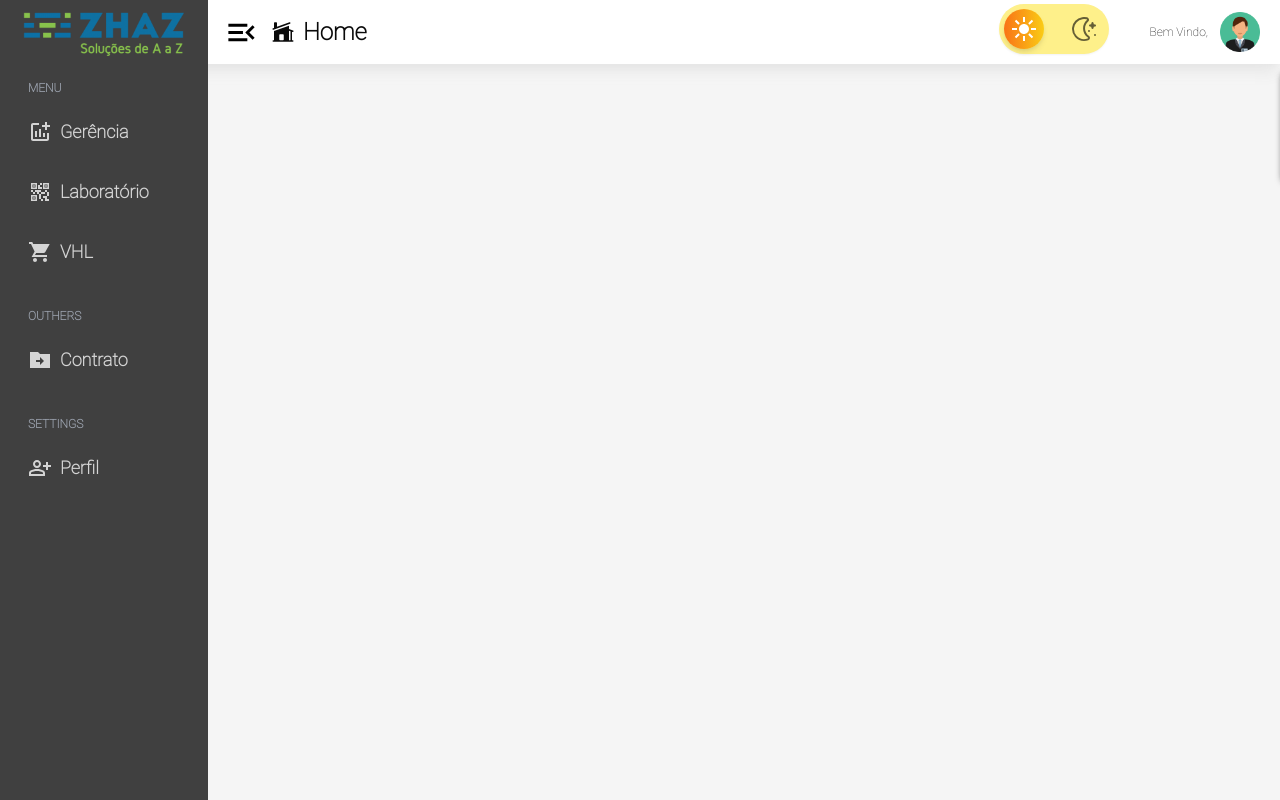
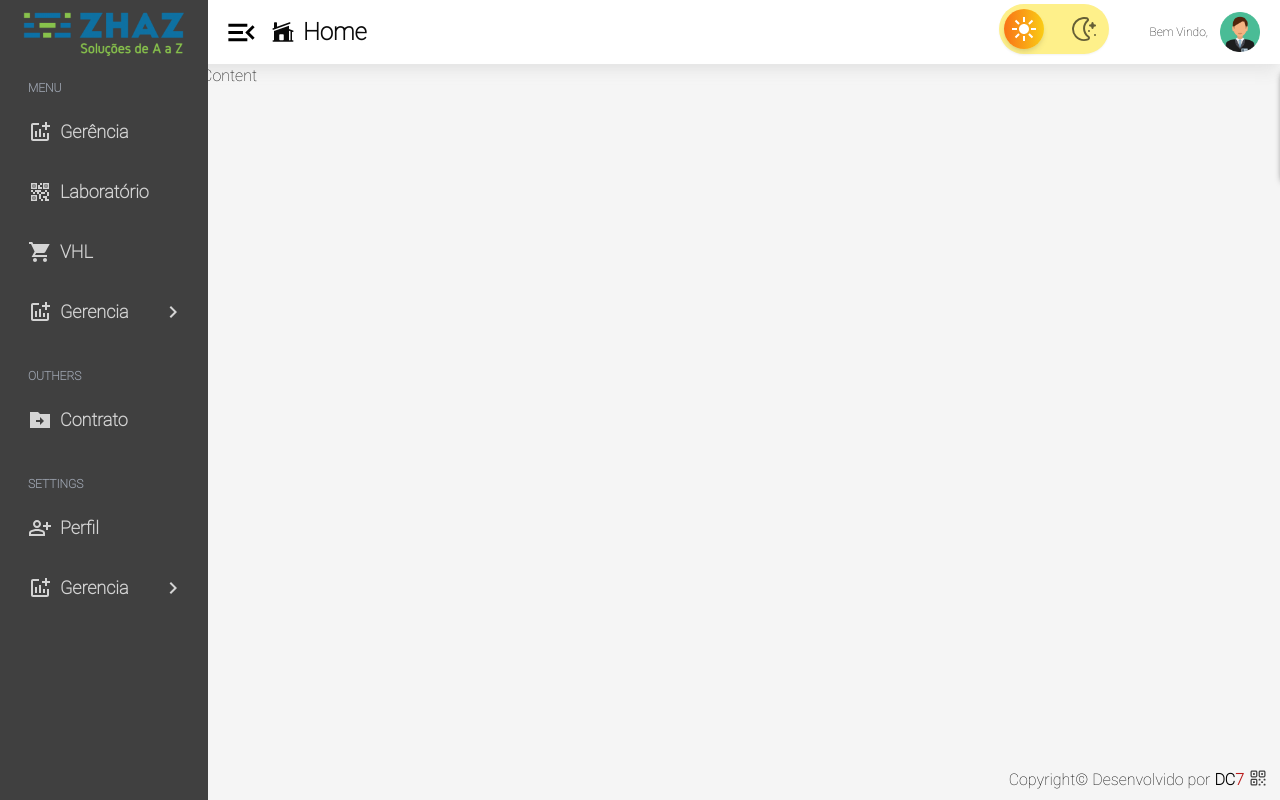
Before and after one commit to DiegoPCarvalho/NEW_ZHAZSYS, a Next.js app in the folder frontend/: page / in a window 1280 px wide. Both pictures are taken after a click on the button 33 px from the left and 32 px from the top of the page. Built offline with nearby package versions, Linux system fonts and the light colour scheme.

Commit message:
v1.0-finalizando_layout-25/10/2024

```diff
--- /dev/null
+++ b/frontend/src/app/HomePage.tsx
@@ -0,0 +1,12 @@
+import { IconeHome } from "@/components/icons/Index";
+import Layout from "@/components/template/Layout";
+
+export default function HomePage(){
+    return(
+        <Layout icone={IconeHome} texto="Home">
+                <div className="container">
+                    Content
+                </div>
+        </Layout>
+    )
+}
--- a/frontend/src/app/page.tsx
+++ b/frontend/src/app/page.tsx
@@ -1,15 +1,12 @@
 'use client'
-import { IconeHome } from "@/components/icons/Index";
-import Layout from "@/components/template/Layout";
 import { AppProvider } from "@/data/context/AppContext";
+import HomePage from "./HomePage";
 
 export default function Home() {
 
     return (
         <AppProvider>
-            <Layout icone={IconeHome} texto="Home">
-
-            </Layout>
+            <HomePage />
         </AppProvider>
     );
 }
--- a/frontend/src/components/template/Layout.tsx
+++ b/frontend/src/components/template/Layout.tsx
@@ -4,6 +4,7 @@ import Header from './header/Index';
 import useAppData from '@/data/hook/useAppData';
 import Menu from './menu';
 import MenuUser from './User/MenuUser';
+import Titulo from './header/Titulo';
 
 
 
@@ -38,8 +39,13 @@ export default function Layout(props: LayoutProps) {
                 `}>
                     <Header icone={props.icone} texto={props.texto} />
                 </div>
-                <div className='stick'>
+                <div className='flex flex-row h-full w-full'>
+                    {menu ? (
+                        <div className='flex lg:w-60 md:w-72'>
 
+                        </div>
+                    ) : false}
+                    <Content>{props.children}</Content>
                 </div>
             </div>
             <div className={`
@@ -54,7 +60,7 @@ export default function Layout(props: LayoutProps) {
                 ${avaUser ? "translate-x-0" : "translate-x-full"}
            `}>
                 <MenuUser />
-           </div>
+            </div>
         </div>
     )
 }
--- a/frontend/src/components/template/content/Index.tsx
+++ b/frontend/src/components/template/content/Index.tsx
@@ -1,7 +1,16 @@
+import Footer from "../footer/Index"
+
 interface ContentProps {
     children?: any
 }
 
 export default function Content(props: ContentProps){
-    return props.children
+    return (
+        <div className="flex h-full flex-col w-full">
+            <main className="grow">
+                {props.children}
+            </main>
+            <Footer />
+        </div>
+    )
 }
--- a/frontend/src/components/template/footer/Index.tsx
+++ b/frontend/src/components/template/footer/Index.tsx
@@ -1,22 +1,14 @@
 
 import { IconeBemVindo, IconeDev } from '@/components/icons/Index';
-import useLocalStorage from '@/data/hook/useLocalStarage';
 
 export default function Footer() {
-    const { get } = useLocalStorage()
 
     return (
-        <footer className="flex justify-between items-center text-gray-300 p-2 bg-gradient-to-r from-green-700 to-sky-700 w-full">
-            <div className='flex'>
-                <h5 className='flex'>
-                    <span className='mr-1'>Bem Vindo ao ZhazSys</span> <span className='text-red-600 mr-1'>{IconeBemVindo}</span>
-                     <span className='font-bold'>{get("usuario")}</span>
-                </h5>
-            </div>
-            <div className='flex'>
-                 Desenvolvido por
-                <strong><span className="text-black ml-1">DC</span><span className='text-red-700'>7</span></strong>
-                <i className='mx-1 text-neutral-300'> {IconeDev}</i>
+        <footer className="flex justify-end items-center p-2 w-full">
+            <div className='flex justify-end dark:text-neutral-200'>
+                Copyright© Desenvolvido por
+                <strong><span className="text-black dark:text-neutral-200 ml-1">DC</span><span className='text-red-700'>7</span></strong>
+                <i className='mx-1 text-neutral-700 dark:text-neutral-200'>{IconeDev}</i>
             </div>
         </footer>
     );
--- /dev/null
+++ b/frontend/src/components/template/menu/MenuDropDown.tsx
@@ -0,0 +1,46 @@
+import { useState } from "react"
+
+interface MenuDropDownProps {
+    icone?: any
+    texto?: string
+    marcacao?: any
+    children?: any
+}
+
+export default function MenuDropDown(props: MenuDropDownProps) {
+
+    const [down, setDown] = useState(false)
+
+    return (
+        <div className={`
+            flex flex-col
+            hover:bg-netural-500
+            hover:bg-neutral-500
+            dark:hover:bg-neutral-700
+            hover:rounded
+            cursor-pointer
+            mt-3
+            ${down ? "bg-neutral-500 rounded dark:bg-neutral-700" : ""}
+          `}
+        >
+            <div className="flex items-center ml-3 hover:text-white text-neutral-300 px-2 w-40 h-12" onClick={() => setDown(!down)}>
+                <div>
+                    {props.icone}
+                </div>
+                <div className={`text-lg font-bold ml-2 ${down ? "text-neutral-100" : ""}`}>
+                    {props.texto}
+                </div>
+                <div className={`ml-8 ${down ? "rotate-90" : ""}`}>
+                    {props.marcacao}
+                </div>
+            </div>
+            {down ?
+                (
+                    <div className="bg-neutral-700 dark:bg-neutral-900">
+                        {props.children}
+                    </div>
+                ) : false
+            }
+        </div>
+    )
+}
--- /dev/null
+++ b/frontend/src/components/template/menu/MenuDropDownItem.tsx
@@ -0,0 +1,21 @@
+interface MenuDropDownItemProps {
+    icone: any
+    texto: string
+}
+
+export default function MenuDropDownItem(props: MenuDropDownItemProps) {
+    return (
+        <div className="
+            flex mt-3 mx-3 text-neutral-200
+            hover:bg-netural-500
+            hover:bg-neutral-500
+            dark:hover:bg-neutral-700
+            hover:rounded
+            ">
+            <div className="p-2 flex">
+            <div className="ml-3 mr-2">{props.icone}</div>
+            <div>{props.texto}</div>
+            </div>
+        </div>
+    )
+}
--- a/frontend/src/components/template/menu/MenuItem.tsx
+++ b/frontend/src/components/template/menu/MenuItem.tsx
@@ -30,6 +30,7 @@ export default function MenuItem(props: MenuItemProps) {
     return (
         <div onClick={altenarMenu}><li onClick={props.executar} className={`
            hover:bg-netural-500
+           hover:bg-neutral-500
            dark:hover:bg-neutral-700
            hover:rounded
            cursor-pointer
--- a/frontend/src/components/template/menu/index.tsx
+++ b/frontend/src/components/template/menu/index.tsx
@@ -8,6 +8,9 @@ import QrCode2SharpIcon from '@mui/icons-material/QrCode2Sharp';
 import DriveFileMoveSharpIcon from '@mui/icons-material/DriveFileMoveSharp';
 import ShoppingCartSharpIcon from '@mui/icons-material/ShoppingCartSharp';
 import PersonAddAltOutlinedIcon from '@mui/icons-material/PersonAddAltOutlined';
+import KeyboardArrowRightIcon from '@mui/icons-material/KeyboardArrowRight';
+import MenuDropDown from "./MenuDropDown";
+import MenuDropDownItem from "./MenuDropDownItem";
 
 
 export default function Menu() {
@@ -15,14 +18,14 @@ export default function Menu() {
     function renderMenu() {
         return (
             <ul className="">
-                <MenuItem url="/" texto="Gerência" icone={<AddchartIcon/>} />
+                <MenuItem url="/" texto="Gerência" icone={<AddchartIcon />} />
                 <MenuItem url="/" texto="Laboratório" icone={<QrCode2SharpIcon />} />
                 <MenuItem url="/" texto="VHL" icone={<ShoppingCartSharpIcon />} />
             </ul>
         )
     }
 
-    function renderOuther(){
+    function renderOuther() {
         return (
             <ul>
                 <MenuItem url="/" texto="Contrato" icone={<DriveFileMoveSharpIcon />} />
@@ -30,8 +33,8 @@ export default function Menu() {
         )
     }
 
-    function renderSettings(){
-        return(
+    function renderSettings() {
+        return (
             <ul>
                 <MenuItem url="/" texto="Perfil" icone={<PersonAddAltOutlinedIcon />} />
             </ul>
@@ -47,6 +50,9 @@ export default function Menu() {
             <div className="ml-3">
                 {renderMenu()}
             </div>
+            <MenuDropDown icone={<AddchartIcon />} texto="Gerencia" marcacao={<KeyboardArrowRightIcon />}>
+                <MenuDropDownItem icone={<PersonAddAltOutlinedIcon />} texto="Relatório" />
+            </MenuDropDown>
             <div className="mt-8 ml-5 text-xs font-extrabold text-gray-400">OUTHERS</div>
             <div className="ml-3">
                 {renderOuther()}
@@ -55,6 +61,13 @@ export default function Menu() {
             <div className="ml-3">
                 {renderSettings()}
             </div>
+            <MenuDropDown icone={<AddchartIcon />} texto="Gerencia" marcacao={<KeyboardArrowRightIcon />}>
+                <div>ola</div>
+                <div>ola</div>
+                <div>ola</div>
+                <div>ola</div>
+                <div>ola</div>
+            </MenuDropDown>
         </div>
     )
 }
```
